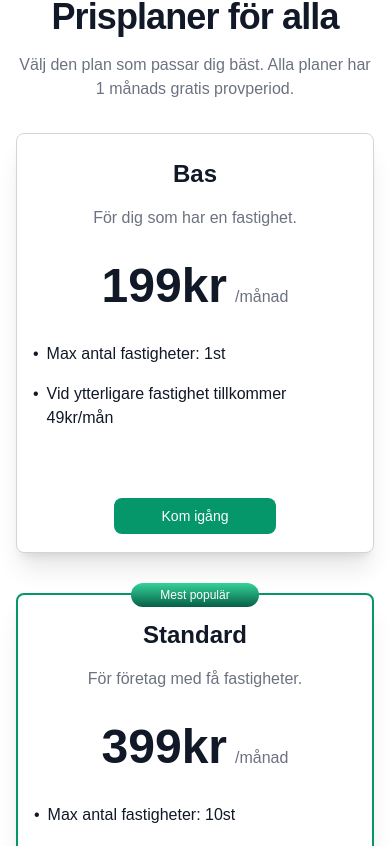
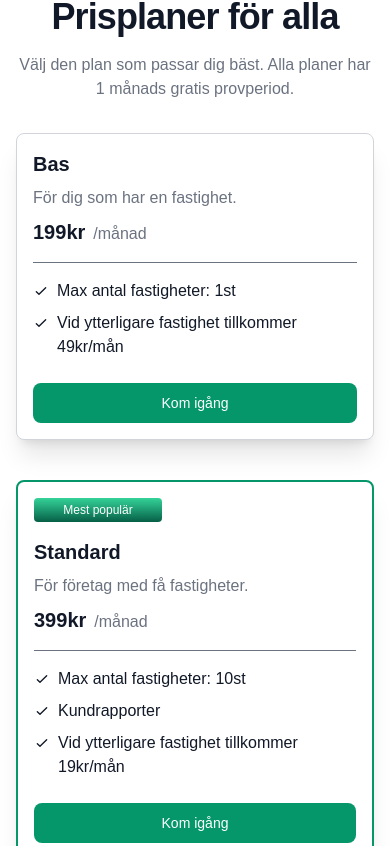
Before and after one commit to AppStractSE/PropertEaseSE, a React (Vite) app: page / in a window 390 px wide. Shown: the part 2037-2883 px from the top of the page. Built offline with nearby package versions, Linux system fonts and the light colour scheme.

Commit message:
card fixes

```diff
--- a/src/components/pricing/PricingCard.tsx
+++ b/src/components/pricing/PricingCard.tsx
@@ -1,3 +1,4 @@
+import { HiOutlineCheck } from 'react-icons/hi';
 import { Plan } from '../../data/plans';
 
 interface Props {
@@ -7,7 +8,7 @@ interface Props {
 const PricingCard = ({ plan }: Props) => {
   return (
     <div
-      className={`flex flex-col w-[18rem] lg:w-[20rem] min-h-[420px] cursor-default p-4 py-6 md:p-6 xl:p-8 w-full text-center text-gray-900
+      className={`flex flex-col w-full md:w-[18rem] lg:w-[20rem] md:min-h-[420px] cursor-default p-4 md:p-6 xl:p-8 text-left md:text-center text-gray-900
       bg-white rounded-lg border  dark:bg-[#121212] dark:text-white hover:border-primary-300 hover:bg-primary-50 dark:hover:bg-primary-900 shadow-xl hover:shadow-2xl dark:shadow-none ${
         plan.mostPopular
           ? 'relative border-primary-600 dark:border-primary-900 border-2 mp-container'
@@ -15,24 +16,26 @@ const PricingCard = ({ plan }: Props) => {
       }`}
     >
       {plan.mostPopular && (
-        <div className="absolute -top-3 right-0 left-0 mx-auto w-32 rounded-full bg-gradient-to-b from-primary-400 to-primary-800 px-2 py-1 text-xs font-medium text-white mp-highlight">
+        <div className="mb-4 md:mb-0 md:absolute md:-top-3 right-3 md:right-0 md:left-0 md:mx-auto w-32 rounded md:rounded-full bg-gradient-to-b from-primary-400 to-primary-800 px-2 py-1 text-xs text-center font-medium text-white mp-highlight">
           Mest populär
         </div>
       )}
       <div className="flex flex-col justify-between">
         <div>
-          <h3 className="mb-4 text-2xl font-semibold">{plan.name}</h3>
+          <h3 className="mb-2 text-xl md:text-2xl font-semibold">{plan.name}</h3>
           <p className="font-light text-gray-500 sm:text-lg dark:text-gray-200 md:h-[60px]">{plan.description}</p>
         </div>
-        <div className="flex justify-center items-baseline my-8">
-          <span className="mr-2 text-5xl font-bold">{plan.price}kr</span>
+        <div className="flex md:justify-center items-baseline my-2 md:my-8 border-b pb-4 md:pb-8 border-gray-500">
+          <span className="mr-2 text-xl md:text-5xl font-bold">{plan.price}kr</span>
           <span className="text-gray-500 dark:text-gray-400">/månad</span>
         </div>
       </div>
-      <ul role="list" className="mb-8 space-y-4 text-left">
+      <ul role="list" className=" mb-6 md:mb-8 space-y-2 md:space-y-4 text-left pt-2 md:pt-0">
         {plan.features.map((feature) => (
           <li key={feature} className="flex space-x-2">
-            <div className="">•</div>
+            <div className='mt-1'>
+            <HiOutlineCheck />
+            </div>
             <div>{feature}</div>
           </li>
         ))}
@@ -40,7 +43,7 @@ const PricingCard = ({ plan }: Props) => {
       <div className="mt-auto">
         <a
           href="https://property.appstract.se/register"
-          className="text-white bg-primary-600 dark:bg-primary-700 dark:hover:bg-primary-800 hover:bg-primary-700 focus:ring-4 focus:ring-primary-200 font-medium rounded-lg text-sm px-12 py-2.5 text-center dark:text-white  dark:focus:ring-primary-900"
+          className="text-white bg-primary-600 block dark:bg-primary-700 dark:hover:bg-primary-800 hover:bg-primary-700 focus:ring-4 focus:ring-primary-200 font-medium rounded-lg text-sm px-12 py-2.5 text-center dark:text-white  dark:focus:ring-primary-900"
         >
           Kom igång
         </a>
```
